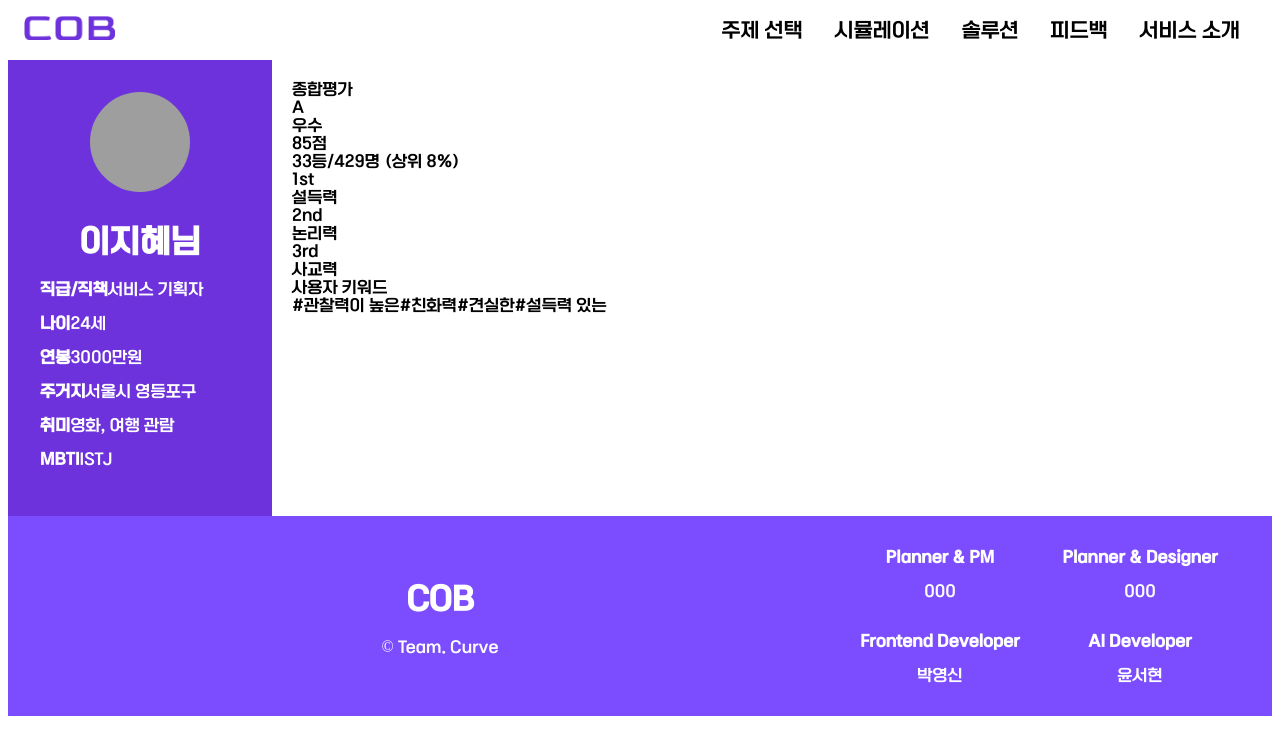
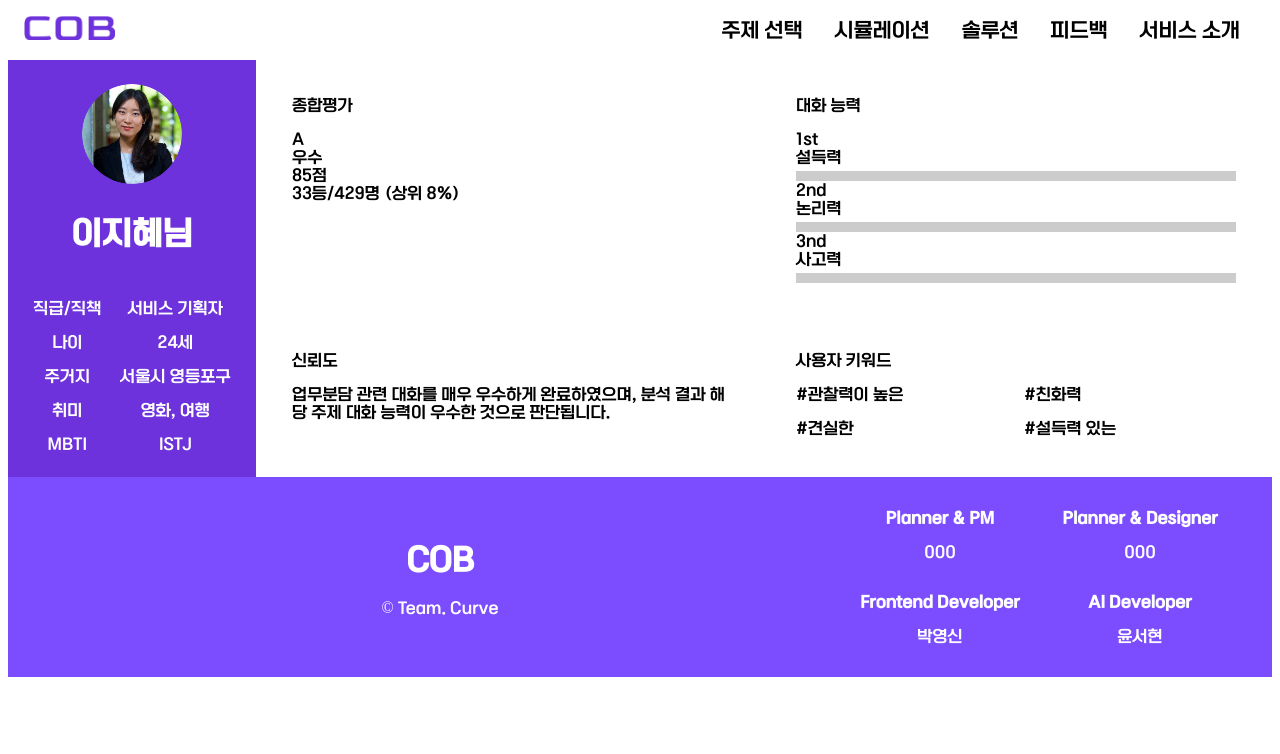
Before and after one commit to dudtlstm/curve_cob, a React (Create React App) app in the folder cob/: page /feedback in a window 1280 px wide. Shown: the top 754 px of the page. Built offline with nearby package versions, Linux system fonts and the light colour scheme; grey boxes are pictures that could not be loaded.

Commit message:
🎨fix: Feedback page under construction

```diff
--- a/cob/src/pages/Feedback.js
+++ b/cob/src/pages/Feedback.js
@@ -13,9 +13,8 @@ export default function Feedback() {
                     <div className="info">
                         <div className="info-item"><span>직급/직책</span>서비스 기획자</div>
                         <div className="info-item"><span>나이</span>24세</div>
-                        <div className="info-item"><span>연봉</span>3000만원</div>
                         <div className="info-item"><span>주거지</span>서울시 영등포구</div>
-                        <div className="info-item"><span>취미</span>영화, 여행 관람</div>
+                        <div className="info-item"><span>취미</span>영화, 여행</div>
                         <div className="info-item"><span>MBTI</span>ISTJ</div>
                     </div>
                 </div>
@@ -29,21 +28,26 @@ export default function Feedback() {
                     <div className="rank">33등/429명 (상위 8%)</div>
                 </div>
                 <div className="abilities">
+                    <div className="ability-title">대화 능력</div>
                         <div className="ability-item">
-                        <div className="ability-title">1st</div>
+                            <div className="ability-subtitle">1st</div>
                             <div className="ability-name">설득력</div>
                             <div className="ability-bar"></div>
                         </div>
                         <div className="ability-item">
-                        <div className="ability-title">2nd</div>
+                            <div className="ability-subtitle">2nd</div>
                             <div className="ability-name">논리력</div>
                             <div className="ability-bar"></div>
                         </div>
                         <div className="ability-item">
-                        <div className="ability-title">3rd</div>
-                        <div className="ability-name">사교력</div>
+                            <div className="ability-subtitle">3nd</div>
+                            <div className="ability-name">사고력</div>
                             <div className="ability-bar"></div>
                         </div>
+                </div>
+                <div className="reliability">
+                    <div className="reliability-title">신뢰도</div>
+                    <div className="reliability-content">업무분담 관련 대화를 매우 우수하게 완료하였으며, 분석 결과 해당 주제 대화 능력이 우수한 것으로 판단됩니다.</div>
                 </div>
                 <div className="keywords">
                     <div className="keywords-title">사용자 키워드</div>
--- a/cob/src/style/Feedback.css
+++ b/cob/src/style/Feedback.css
@@ -6,7 +6,7 @@
     width: 200px;
     color: white;
     background-color: #6D32DB;
-    padding: 2rem;
+    padding: 1.5rem;
     text-align: center;
 }
 
@@ -24,26 +24,51 @@
 }
 
 .info {
-    text-align: left;
+    display: grid;
+    grid-template-columns: auto auto;
+    gap: 1rem;
+    align-items: center;
+    margin-top: 3rem
 }
 
 .info-item {
+    display: contents;
     margin-bottom: 1rem;
 }
 
 .info-item span {
-    font-weight: bold;
+    font-weight: lighter;
 }
 
 .right-container {
+    display: grid;
+    grid-template-columns: 1fr 1fr;
+    grid-template-rows: auto auto;
+    gap: 2rem;
     flex: 2;
     padding: 20px;
 }
 
-.evaluation-grid {
+.evaluation, .abilities, .reliability, .keywords {
+    padding: 1rem;
+}
+
+.evaluation-title, .ability-title, .reliability-title, .keywords-title {
+    padding-bottom: 1rem;
+}
+
+.ability-bar {
+    width: 100%;
+    height: 10px;
+    background: #ccc;
+    margin-top: 5px;
+}
+
+.keywords-list {
     display: grid;
-    grid-template-columns: repeat(2, 1fr);
-    gap: 20px;
+    grid-template-columns: 1fr 1fr;
+    grid-template-rows: auto auto;
+    gap: 1rem;
 }
 
 .grid-item {
```
Also changed, not shown: cob/src/assets/images/profile-image.png (added). Lines whose indentation alone changed are shown as unchanged.
